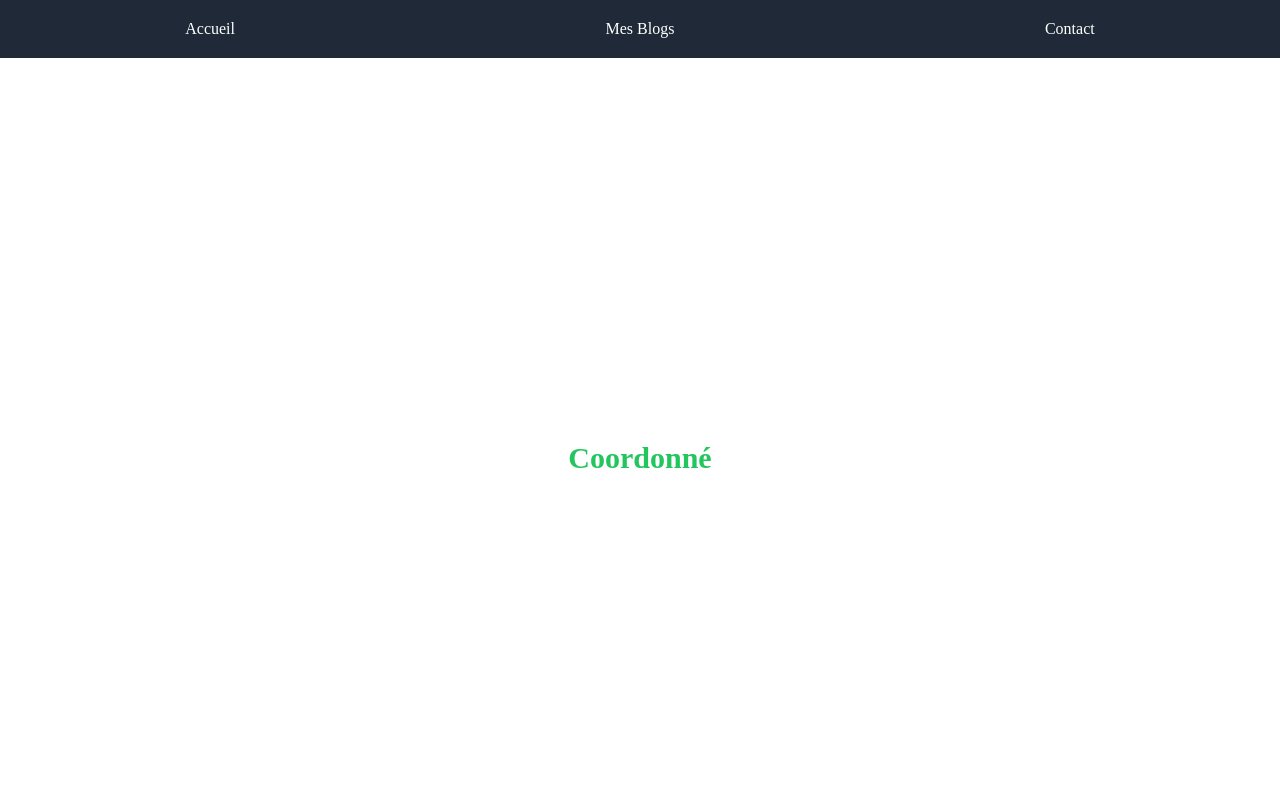
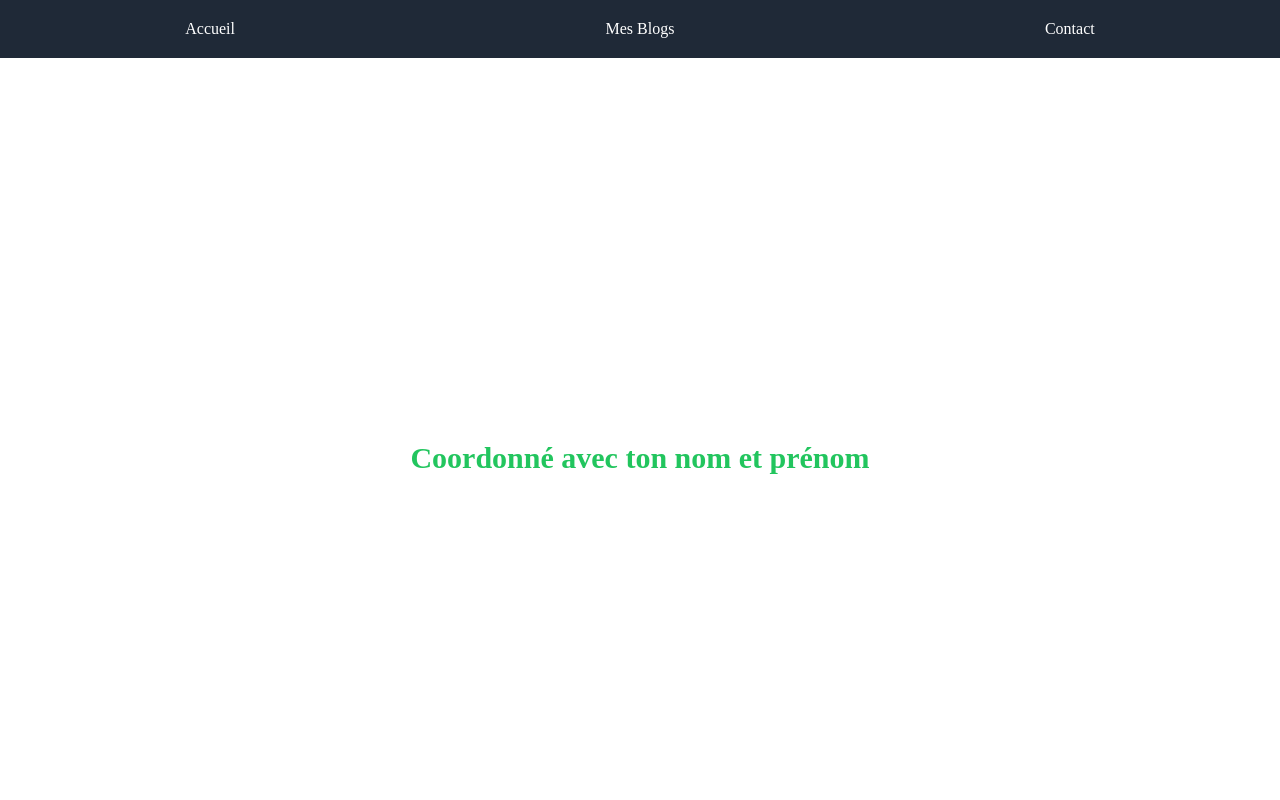
Before and after one commit to Nethelvetic/mon-blog01, a Next.js app: page / in a window 1280 px wide. Shown: the top 800 px of the page. Built offline with nearby package versions, Linux system fonts and the light colour scheme.

Commit message:
changement de titre

```diff
--- a/app/page.js
+++ b/app/page.js
@@ -1,7 +1,7 @@
 export default function Home() {
   return (
       <div className="flex items-center justify-center h-screen bg-white">
-          <h1 className="text-green-500 text-3xl font-bold">Coordonné</h1>
+          <h1 className="text-green-500 text-3xl font-bold">Coordonné avec ton nom et prénom</h1>
       </div>
   );
 }
```
